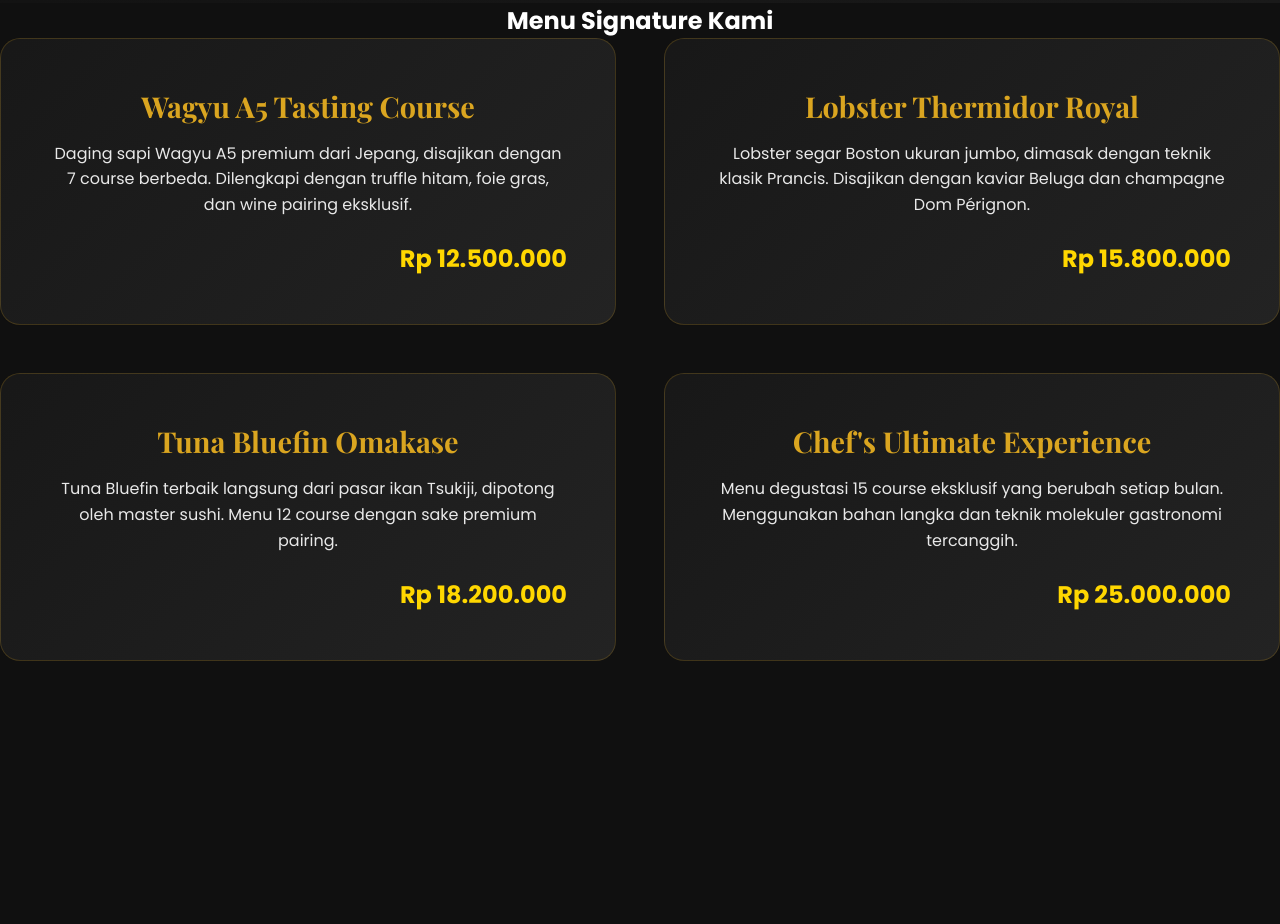
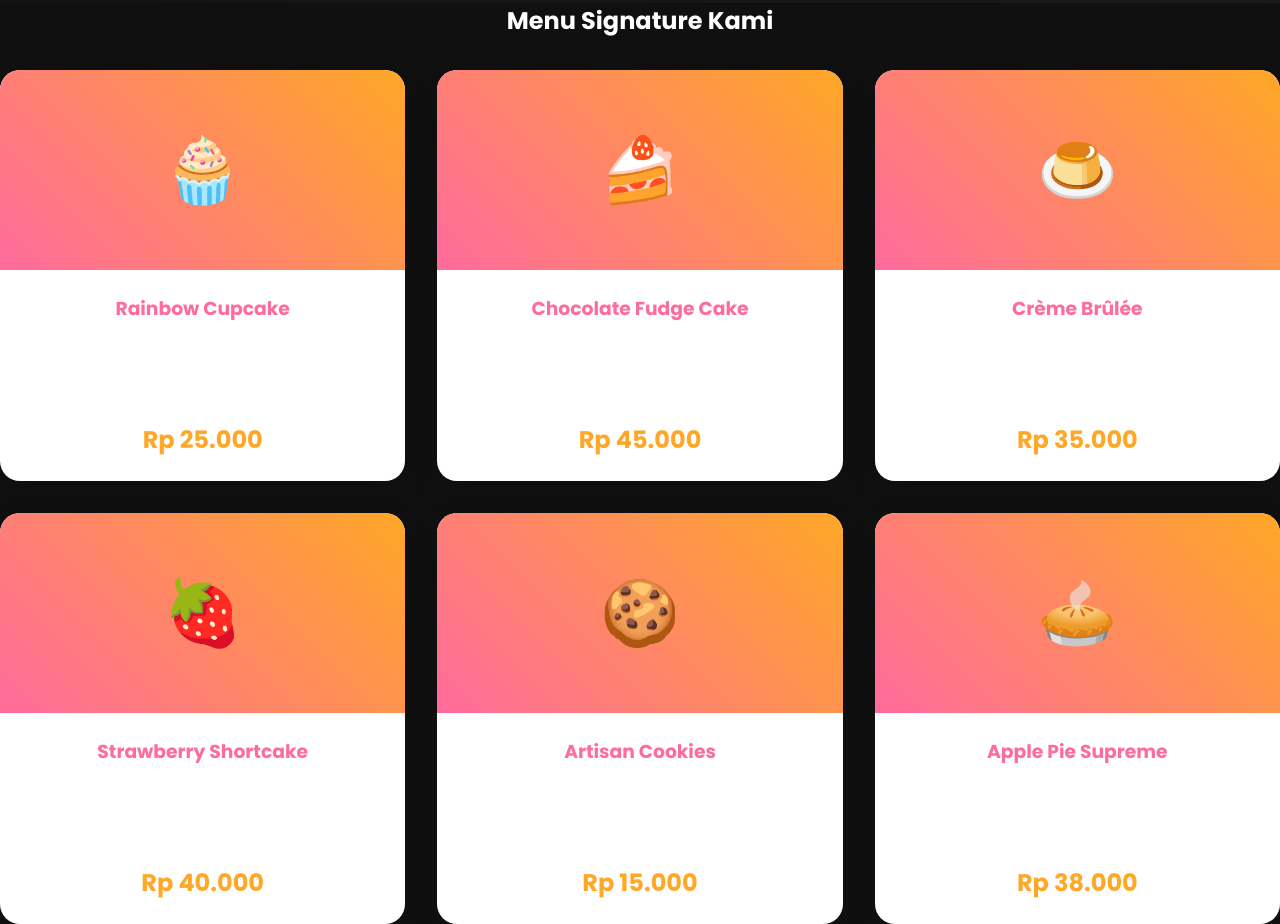
Before and after one commit to najekey/kedai-pinggir, a plain HTML site: page index.html in a window 1280 px wide. Shown: the part 1240-2164 px from the top of the page. Before the commit the page ends 1901 px from the top, so only its background shows below. Drawn offline with nearby package versions, Linux system fonts and the light colour scheme; a web font is replaced by a local one.

Commit message:
nambah-menu

```diff
--- a/index.html
+++ b/index.html
@@ -42,7 +42,7 @@
         <div class="container">
             <h2>Menu Signature Kami</h2>
 
-            <div class="menu-grid">
+            <!-- <div class="menu-grid">
                 <div class="menu-item">
                     <h3>Wagyu A5 Tasting Course</h3>
                     <p>Daging sapi Wagyu A5 premium dari Jepang, disajikan dengan 7 course berbeda. Dilengkapi dengan truffle hitam, foie gras, dan wine pairing eksklusif.</p>
@@ -66,7 +66,63 @@
                     <p>Menu degustasi 15 course eksklusif yang berubah setiap bulan. Menggunakan bahan langka dan teknik molekuler gastronomi tercanggih.</p>
                     <div class="price">Rp 25.000.000</div>
                 </div>
-            </div>
+            </div> -->
+
+            <div class="menu-grid">
+                    <div class="menu-item">
+                        <div class="menu-image">🧁</div>
+                        <div class="menu-content">
+                            <h3>Rainbow Cupcake</h3>
+                            <p>Cupcake lembut dengan frosting warna-warni dan sprinkles yang menggemaskan. Perfect untuk celebration!</p>
+                            <div class="menu-price">Rp 25.000</div>
+                        </div>
+                    </div>
+
+                    <div class="menu-item">
+                        <div class="menu-image">🍰</div>
+                        <div class="menu-content">
+                            <h3>Chocolate Fudge Cake</h3>
+                            <p>Kue coklat berlapis dengan ganache premium dan topping buah segar. Surganya pecinta coklat!</p>
+                            <div class="menu-price">Rp 45.000</div>
+                        </div>
+                    </div>
+
+                    <div class="menu-item">
+                        <div class="menu-image">🍮</div>
+                        <div class="menu-content">
+                            <h3>Crème Brûlée</h3>
+                            <p>Pudding vanilla dengan lapisan gula karamel yang renyah. Dessert klasik Prancis yang elegan.</p>
+                            <div class="menu-price">Rp 35.000</div>
+                        </div>
+                    </div>
+
+                    <div class="menu-item">
+                        <div class="menu-image">🍓</div>
+                        <div class="menu-content">
+                            <h3>Strawberry Shortcake</h3>
+                            <p>Sponge cake lembut dengan krim segar dan strawberry manis. Kombinasi sempurna rasa dan tekstur.</p>
+                            <div class="menu-price">Rp 40.000</div>
+                        </div>
+                    </div>
+
+                    <div class="menu-item">
+                        <div class="menu-image">🍪</div>
+                        <div class="menu-content">
+                            <h3>Artisan Cookies</h3>
+                            <p>Cookies handmade dengan berbagai varian rasa: chocolate chip, oatmeal, dan red velvet.</p>
+                            <div class="menu-price">Rp 15.000</div>
+                        </div>
+                    </div>
+
+                    <div class="menu-item">
+                        <div class="menu-image">🥧</div>
+                        <div class="menu-content">
+                            <h3>Apple Pie Supreme</h3>
+                            <p>Pie apel dengan pastry renyah dan filling apel manis dengan sentuhan kayu manis yang hangat.</p>
+                            <div class="menu-price">Rp 38.000</div>
+                        </div>
+                    </div>
+                </div>
         </div>
     </section>
 
--- a/style.css
+++ b/style.css
@@ -69,7 +69,7 @@ nav a:hover:before{
 }
 .hero{
     background: url('images/findin.jpg');
-    height: 100vh;
+    min-height: 100vh;
     background-size: cover;
     align-items: center;
     justify-content: center;
@@ -80,11 +80,10 @@ nav a:hover:before{
 .hero::after {
     content: '';
     display: block;
+    height: 41%;
+    width: 100%;
     position: absolute;
-    width: 100%;
-    height: 30%;
-    bottom: 0;
-    background: linear-gradient(0deg, rgba(1, 1, 3, 1) 3%, rgba(255, 255, 255, 0) 50%);
+     background: linear-gradient(0deg, rgb(22, 22, 24) 3%, rgba(0, 0, 0, 0) 50%);
 }
 
 .hero h1{
@@ -158,19 +157,48 @@ nav a:hover:before{
 
         .menu-grid {
             display: grid;
-            grid-template-columns: repeat(auto-fit, minmax(500px, 1fr));
-            gap: 3rem;
-            position: relative;
-            z-index: 2;
+            grid-template-columns: repeat(auto-fit, minmax(350px, 1fr));
+            gap: 2rem;
+            margin-top: 2rem;
         }
 
         .menu-item {
-            background: linear-gradient(135deg, rgba(26, 26, 26, 0.8), rgba(40, 40, 40, 0.8));
-            padding: 3rem;
+            background: white;
             border-radius: 20px;
-            border: 1px solid rgba(218, 165, 32, 0.2);
+            overflow: hidden;
+            box-shadow: 0 10px 30px rgba(0,0,0,0.1);
             transition: all 0.3s ease;
-            backdrop-filter: blur(10px);
+        }
+
+        .menu-item:hover {
+            transform: translateY(-5px);
+            box-shadow: 0 20px 40px rgba(0,0,0,0.15);
+        }
+
+        .menu-image {
+            height: 200px;
+            background: linear-gradient(45deg, #ff6b9d, #ffa726);
+            display: flex;
+            align-items: center;
+            justify-content: center;
+            font-size: 4rem;
+            color: white;
+        }
+
+        .menu-content {
+            padding: 1.5rem;
+        }
+
+        .menu-item h3 {
+            color: #ff6b9d;
+            margin-bottom: 0.5rem;
+        }
+
+        .menu-price {
+            font-size: 1.5rem;
+            font-weight: bold;
+            color: #ffa726;
+            margin-top: 1rem;
         }
 
         .menu-item:hover {
@@ -179,7 +207,7 @@ nav a:hover:before{
             box-shadow: 0 20px 40px rgba(218, 165, 32, 0.1);
         }
 
-        .menu-item h3 {
+        /* .menu-item h3 {
             font-family: 'Playfair Display', serif;
             font-size: 1.8rem;
             color: #daa520;
@@ -198,7 +226,7 @@ nav a:hover:before{
             font-weight: 700;
             color: #ffd700;
             text-align: right;
-        }
+        } */
 
 
 
```
